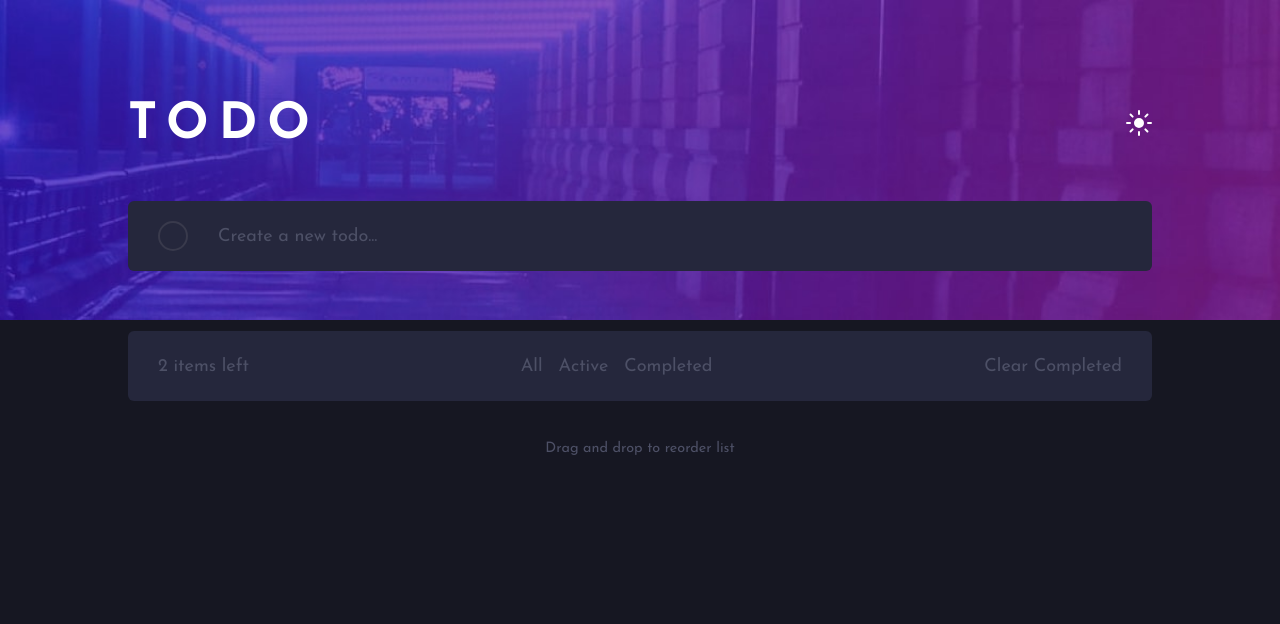
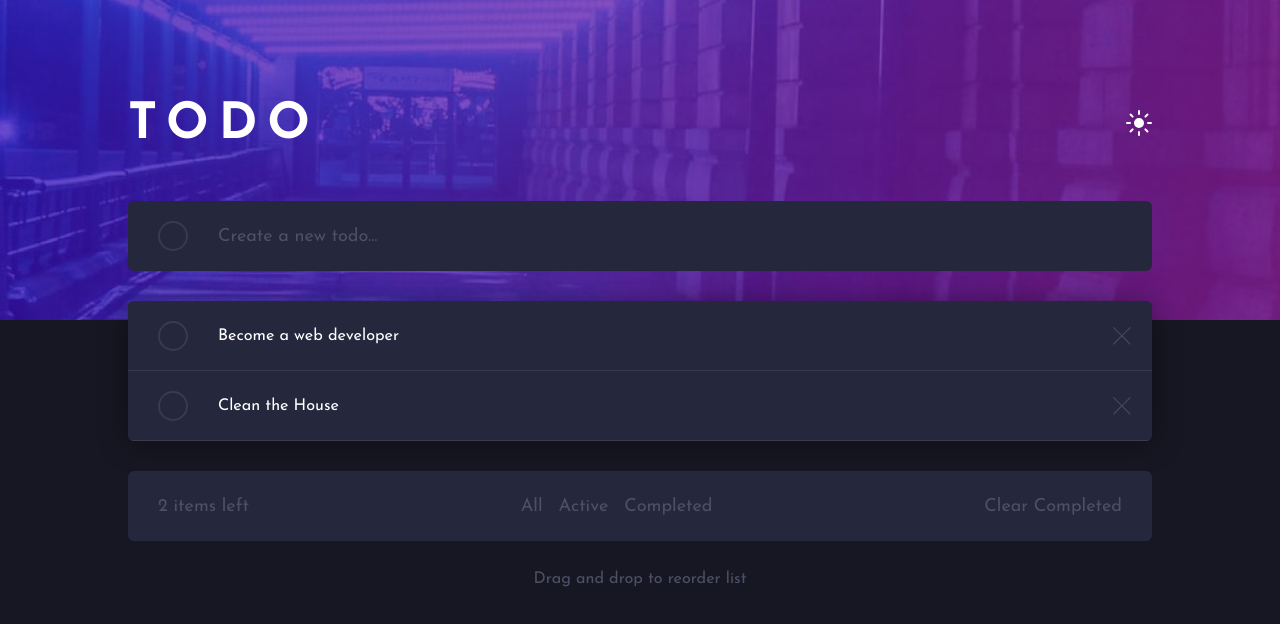
Before and after one commit to tomcodes90/todo-app, a React (Create React App) app: page / in a window 1280 px wide. Shown: the top 624 px of the page. Built offline with nearby package versions, Linux system fonts and the light colour scheme.

Commit message:
17/06/2022

```diff
--- a/src/App.css
+++ b/src/App.css
@@ -33,12 +33,6 @@ body {
   width: 80vw;
   margin: 0px 30px;
   margin-top: 100px;
-}
-.container p {
-  color: hsl(233, 14%, 35%);
-  padding: 40px 0px;
-  text-align: center;
-  font-size: 0.8em;
 }
 
 .header {
@@ -85,21 +79,32 @@ body {
   justify-content: center;
   align-items: center;
 }
-.check-mark.checked {
+.check-mark-checked {
   width: 30px;
   height: 30px;
   border-radius: 50%;
-  border: 2px solid hsl(237, 14%, 26%);
+  border: 0px solid transparent;
   cursor: pointer;
-  transition: all 0.25s;
   display: flex;
   justify-content: center;
   align-items: center;
+  background-image: url(./images/icon-check.svg);
+
   background: linear-gradient(
-    135deg,
-    rgba(85, 221, 255) 0%,
-    rgba(192, 88, 243) 100%
-  );
+        135deg,
+        rgba(85, 221, 255) 0%,
+        rgba(192, 88, 243) 100%
+      )
+      padding-box,
+    linear-gradient(135deg, rgba(85, 221, 255) 0%, rgba(192, 88, 243) 100%)
+      border-box;
+}
+.mark {
+  background-image: url(./images/icon-check.svg);
+  background-repeat: no-repeat;
+  background-position: center;
+  width: 10px;
+  height: 10px;
 }
 
 .todo-remove {
@@ -128,14 +133,10 @@ body {
 .check-mark:hover {
   background: linear-gradient(hsl(235, 24%, 19%), hsl(235, 24%, 19%))
       padding-box,
-    linear-gradient(45deg, slateblue, coral) border-box;
+    linear-gradient(135deg, rgba(85, 221, 255) 0%, rgba(192, 88, 243) 100%)
+      border-box;
   border: 2px solid transparent;
   border-radius: 50%;
-}
-
-.todo-text.checked {
-  text-decoration: line-through;
-  color: hsl(233, 14%, 35%);
 }
 
 .new-todo-input {
@@ -166,8 +167,15 @@ body {
 .todo-text {
   display: flex;
   align-items: center;
-  font-size: 18px;
-  color: hsl(234, 39%, 85%);
+  font-size: 0.9em;
+  color: white;
+}
+.todo-text-checked {
+  display: flex;
+  align-items: center;
+  font-size: 0.9em;
+  color: hsl(233, 14%, 35%);
+  text-decoration: line-through;
 }
 
 .todo-item {
@@ -234,7 +242,12 @@ body {
 .todo-items-wrapper .todo-items-info {
   display: none;
 }
-
+.info {
+  text-align: center;
+  padding: 30px 0px;
+  font-size: 0.9em;
+  color: hsl(233, 14%, 35%);
+}
 @media only screen and (max-width: 600px) {
   * {
     font-size: 18px;
--- a/src/App.js
+++ b/src/App.js
@@ -3,7 +3,7 @@ import "./App.css";
 import darkBackgroundDesktop from "./images/bg-desktop-dark.jpg";
 import sun from "./images/icon-sun.svg";
 // import moon from "./images/icon-moon.svg";
-import checkMark from "./images/icon-check.svg";
+
 import removeIcon from "./images/icon-cross.svg";
 
 import Header from "./components/Header";
@@ -51,8 +51,6 @@ function App() {
       list.push(todo);
       return setTodoList(list);
     });
-    console.log(todoList);
-    console.log(list);
   }
   function removeTodo(removedTodoId) {
     const filteredTodos = todoList.filter((todo) => todo.id !== removedTodoId);
@@ -68,7 +66,10 @@ function App() {
     setFiltered(false);
   }
   function clearTodoList() {
-    setTodoList([]);
+    const filteredTodos = todoList.filter(
+      (todo) => todo.status !== "completed"
+    );
+    setTodoList(filteredTodos);
   }
 
   return (
@@ -83,7 +84,6 @@ function App() {
           todoCounter={todoList.length}
           todoList={filtered ? filteredTodoList : todoList}
           removeIcon={removeIcon}
-          checkMark={checkMark}
           changeTodoStatus={changeTodoStatus}
           removeTodo={removeTodo}
           filterTodoList={filterTodoList}
@@ -97,8 +97,8 @@ function App() {
           clearTodoList={clearTodoList}
           clearFilteredTodoList={clearFilteredTodoList}
         />
-        <p> Drag and drop to reorder list</p>
       </div>
+      <p className="info"> Drag and drop to reorder list</p>
     </>
   );
 }
--- a/src/components/TodoFilter.js
+++ b/src/components/TodoFilter.js
@@ -7,7 +7,7 @@ function TodoFilter({
 }) {
   return (
     <div className="todo-items-info">
-      <div className="items-left">{todoCounter} items left</div>
+      <p className="items-left">{todoCounter} items left</p>
       <div className="items-status">
         <span id="all" onClick={clearFilteredTodoList}>
           All
@@ -19,9 +19,9 @@ function TodoFilter({
           Completed
         </span>
       </div>
-      <div className="items-clear">
-        <span onClick={clearTodoList}>Clear Completed</span>
-      </div>
+      <p className="items-clear" onClick={clearTodoList}>
+        Clear Completed
+      </p>
     </div>
   );
 }
--- a/src/components/TodoList.js
+++ b/src/components/TodoList.js
@@ -2,11 +2,9 @@ import TodoListItems from "./TodoListItems";
 import TodoFilter from "./TodoFilter";
 
 function TodoList({
-  checkMark,
   removeIcon,
   changeTodoStatus,
   todoList,
-  todoCounter,
   filterTodoList,
   clearTodoList,
   clearFilteredTodoList,
@@ -16,7 +14,6 @@ function TodoList({
     <div className="todo-items-wrapper">
       <div className="todo-items">
         <TodoListItems
-          checkMark={checkMark}
           removeIcon={removeIcon}
           changeTodoStatus={changeTodoStatus}
           todoList={todoList}
--- a/src/components/TodoListItems.js
+++ b/src/components/TodoListItems.js
@@ -8,8 +8,7 @@ function TodoListItems({
 
   removeTodo,
 }) {
-  useEffect(() => {
-    todoList.map(
+  return todoList.map(
     (todo) => {
       return (
         <div key={todo.id} className="todo-item">
@@ -17,14 +16,20 @@ function TodoListItems({
             <div
               className={
                 todo.status === "completed"
-                    ? "check-mark.checked"
+                  ? "check-mark-checked"
                   : "check-mark"
               }
             >
-                <img src={checkMark} alt="check mark" />
+              <p className={todo.status === "completed" ? "mark" : ""}></p>
             </div>
           </div>
-            <div className="todo-text">{todo.value}</div>
+          <p
+            className={
+              todo.status === "completed" ? "todo-text-checked" : "todo-text"
+            }
+          >
+            {todo.value}
+          </p>
           <div className="todo-remove">
             <div className="todo-remove-icon">
               <img
@@ -39,7 +44,6 @@ function TodoListItems({
     },
     [todoList]
   );
-  });
 }
 
 export default TodoListItems;
```
Lines whose indentation alone changed are shown as unchanged.
